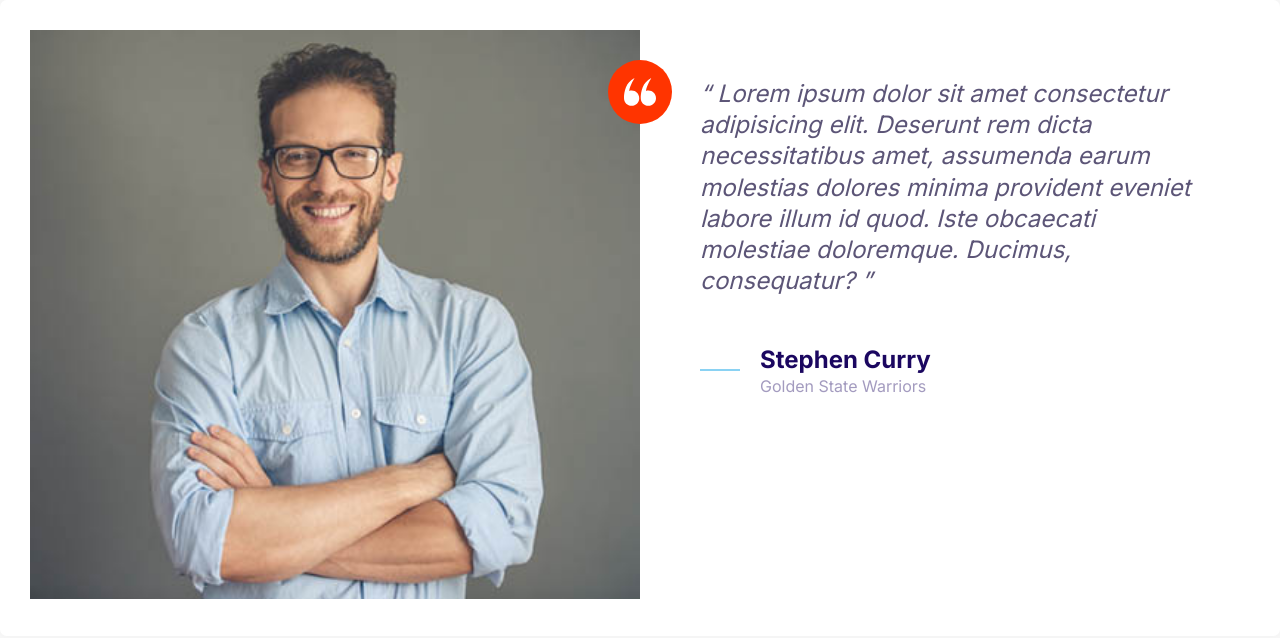
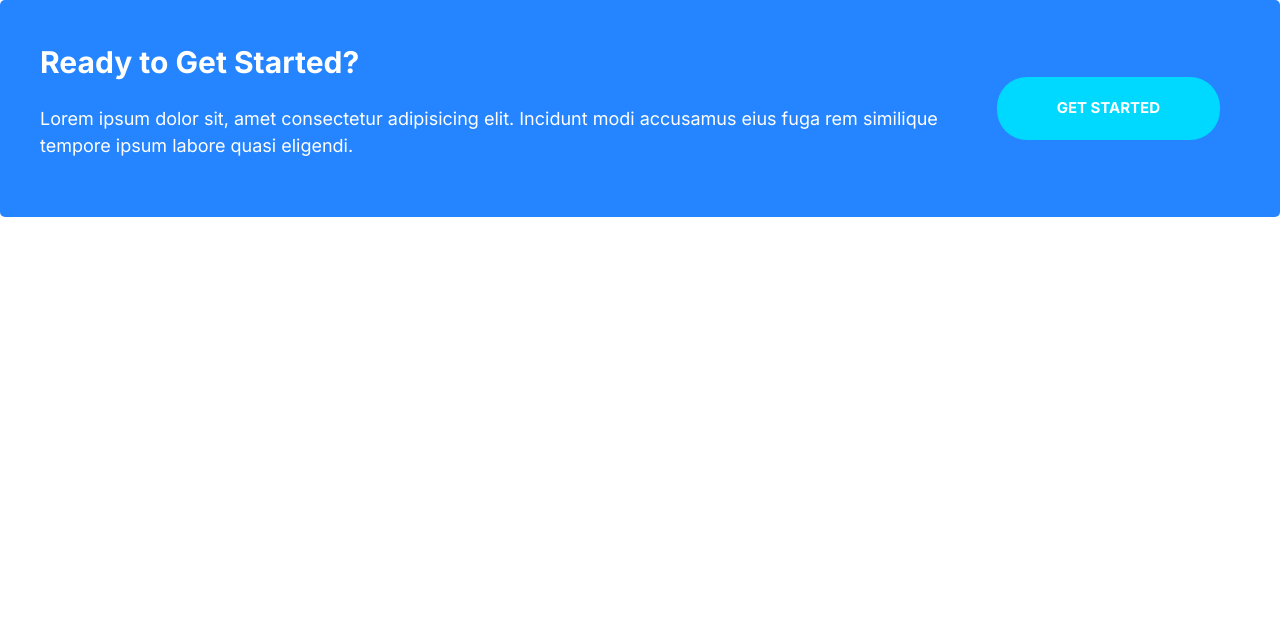
Before and after one commit to Guhanzzz/Moshify, a plain HTML site: page index.html in a window 1280 px wide. Drawn offline with Linux system fonts and the light colour scheme.

Commit message:
callout done

```diff
--- a/css/styles.css
+++ b/css/styles.css
@@ -199,6 +199,11 @@ a{
     text-align: center;
     text-transform: uppercase;
     white-space: nowrap;
+}
+
+.btn--stretched{
+    padding-left: 6rem;
+    padding-right: 6rem;
 }
 
 .btn--primary{
@@ -487,3 +492,45 @@ a{
         margin-left: 6rem;
     }
 }
+
+/************************** Callout **************************/
+.callout{
+    padding: 4rem;
+    border-radius: 5px;
+}
+
+.callout__heading{
+    color: #fff;
+    margin-top: 0;
+    font-size: 3rem;
+}
+
+.callout--primary{
+    background: var(--color-primary);
+    color: #fff;
+}
+
+.callout .btn{
+    justify-self: center;
+    align-self: center;
+}
+
+.callout__content{
+    text-align: center;
+}
+
+@media screen and (min-width: 768px) {
+    .callout .grid--1x2{
+        grid-template-columns: 1fr auto;
+    }
+
+
+    .callout__content{
+        text-align: left;
+    }
+
+    .callout .btn{
+        justify-self: start;
+        margin: 0 2rem;
+    }
+}
--- a/index.html
+++ b/index.html
@@ -15,37 +15,17 @@
     <title>Moshify</title>
   </head>
   <body>
-    <div class="card testimonial">
+    <div class="callout callout--primary">
       <div class="grid grid--1x2">
-        <div class="testimonial__img">
-          <img src="/images/testimonial.jpg" alt="A happy smiling customer" />
-          <span class="icon-container icon-container-accent">
-            <svg class="icon icon--small icon--white">
-              <use xlink:href="/images/sprite.svg#quotes"></use>
-            </svg>
-          </span>
+        <div class="callout__content">
+          <h2 class="callout__heading">Ready to Get Started?</h2>
+          <p>
+            Lorem ipsum dolor sit, amet consectetur adipisicing elit. Incidunt
+            modi accusamus eius fuga rem similique tempore ipsum labore quasi
+            eligendi.
+          </p>
         </div>
-        <blockquote class="quote">
-          <p class="quote__text">
-            Lorem ipsum dolor sit amet consectetur adipisicing elit. Deserunt
-            rem dicta necessitatibus amet, assumenda earum molestias dolores
-            minima provident eveniet labore illum id quod. Iste obcaecati
-            molestiae doloremque. Ducimus, consequatur?
-          </p>
-          <footer class="quote__footer">
-            <div class="media">
-              <div class="media__image">
-                <svg class="icon icon--primary quote__line">
-                  <use xlink:href="/images/sprite.svg#line"></use>
-                </svg>
-              </div>
-              <div class="media__body">
-                <h3 class="quote__author">Stephen Curry</h3>
-                <p class="quote__organization">Golden State Warriors</p>
-              </div>
-            </div>
-          </footer>
-        </blockquote>
+        <a href="#" class="btn btn--secondary btn--stretched">Get Started</a>
       </div>
     </div>
   </body>
```
